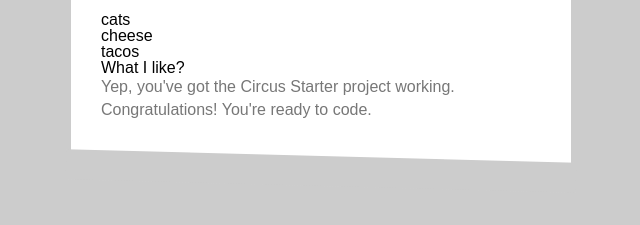
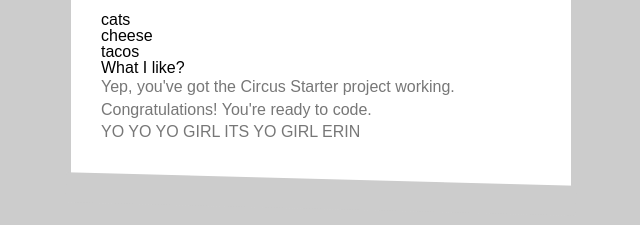
Before and after one commit to patriciamclaurin/wd3-week1-demo, a website: page index.html in a window 1280 px wide. Shown: the part 237-462 px from the top of the page, without its empty margins (319-959 px from the left). Drawn offline with Linux system fonts and the light colour scheme.

Commit message:
erin commented on patricia

```diff
--- a/index.html
+++ b/index.html
@@ -26,6 +26,8 @@
 			<p>Congratulations! You're ready to code.</p>
 			<code>1.1.0</code>
 			<div class="bottom-angle"></div>
+
+			<p> YO YO YO GIRL ITS YO GIRL ERIN </p>
 		</div>
 
 
```
